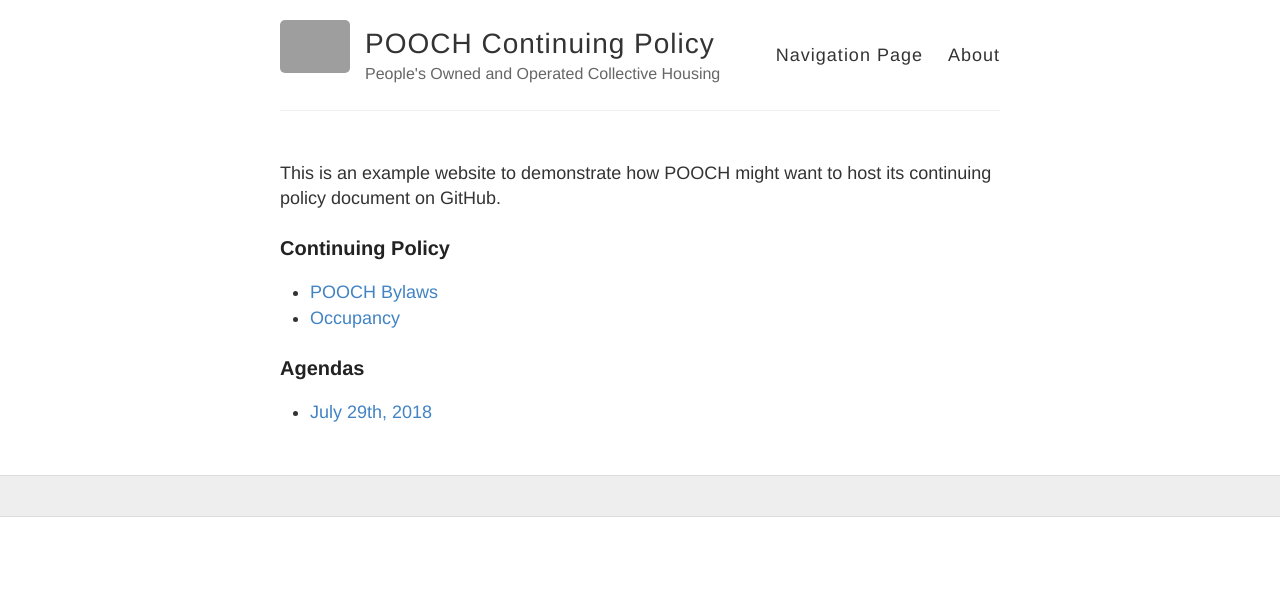
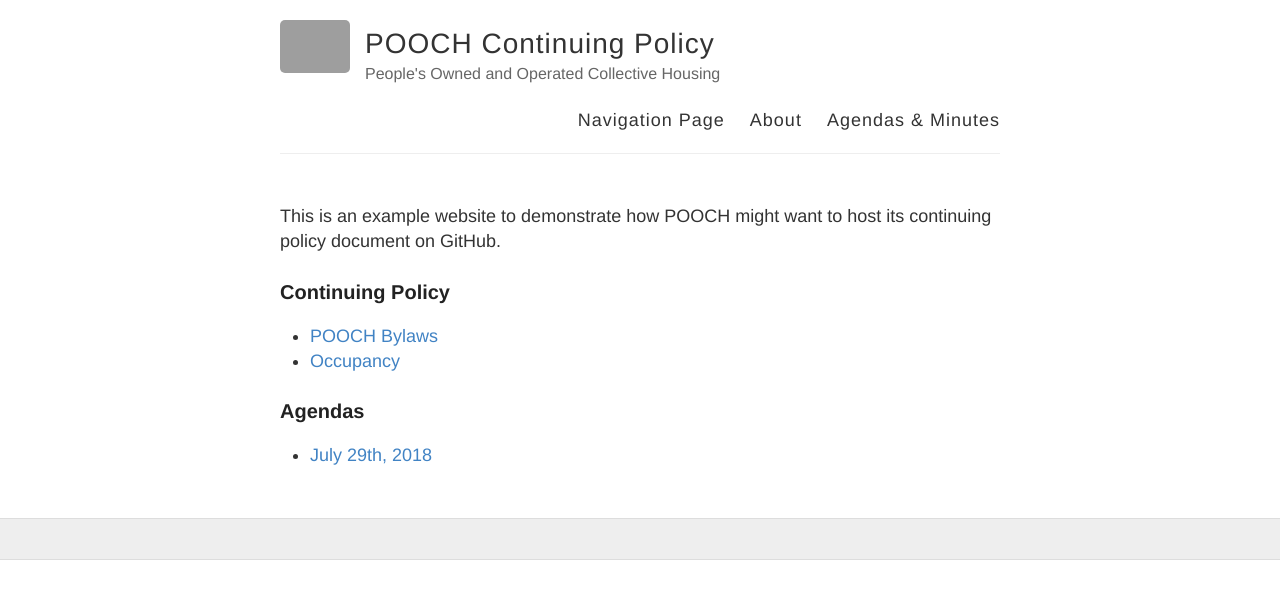
Before and after one commit to POOCHCOOP/POOCHCOOP.github.io, a Jekyll site: the page built from index.html, in a window 1280 px wide. Shown: the top 599 px of the page. Built offline with Jekyll 4.4.1, drawn with Linux system fonts in a browser that asks for light colours; grey boxes are pictures that could not be loaded.

Commit message:
updating 404 page & adding meetings to nav bar

```diff
--- a/_layouts/default.html
+++ b/_layouts/default.html
@@ -29,6 +29,7 @@
           <nav>
             <a href="{{ site.baseurl }}/">Navigation Page</a>
             <a href="{{ site.baseurl }}/about">About</a>
+	    <a href="{{ site.baseurl }}/meetings">Agendas & Minutes</a>
           </nav>
         </header>
       </div>
```
Also changed, not shown: 404.md (+0 -2 lines).
